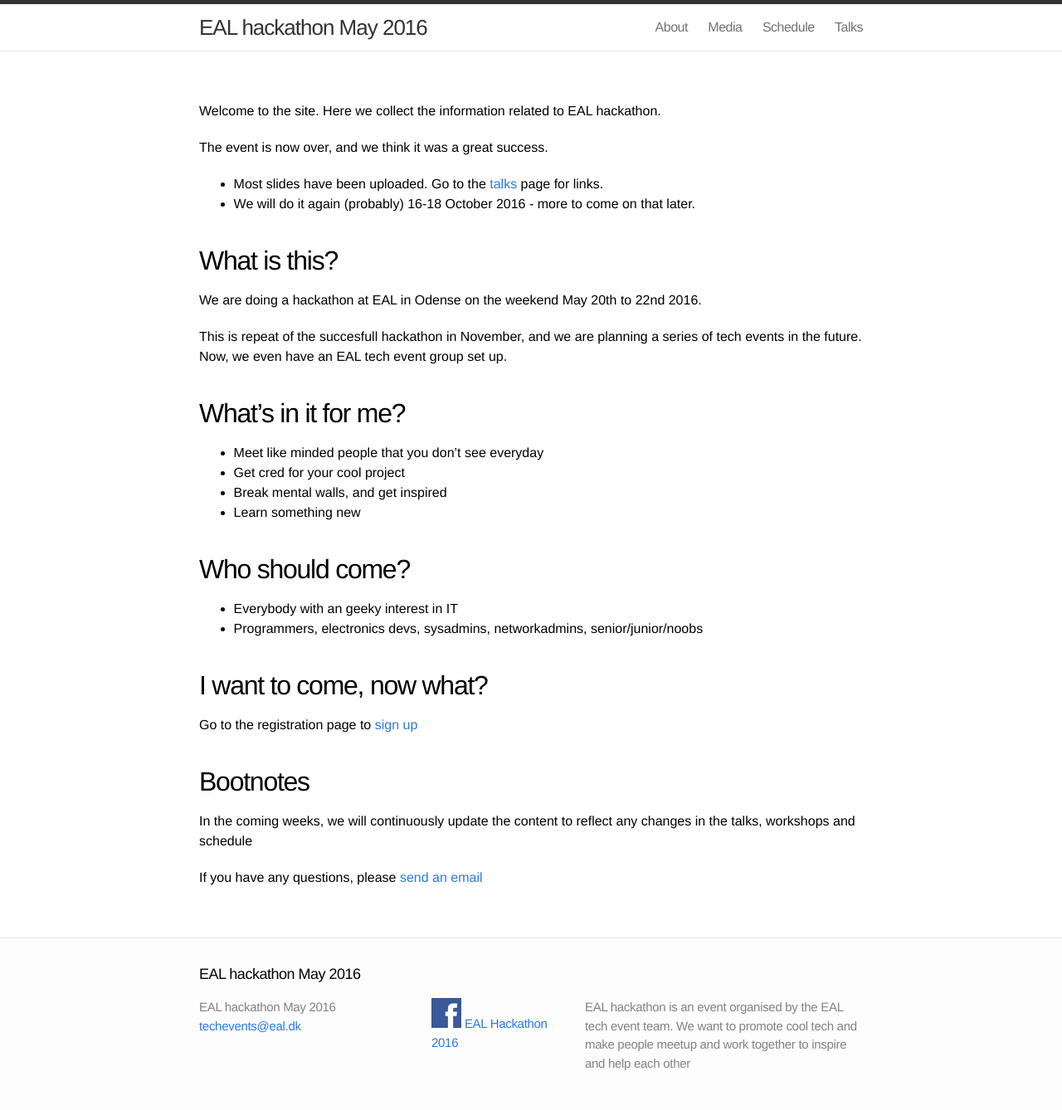
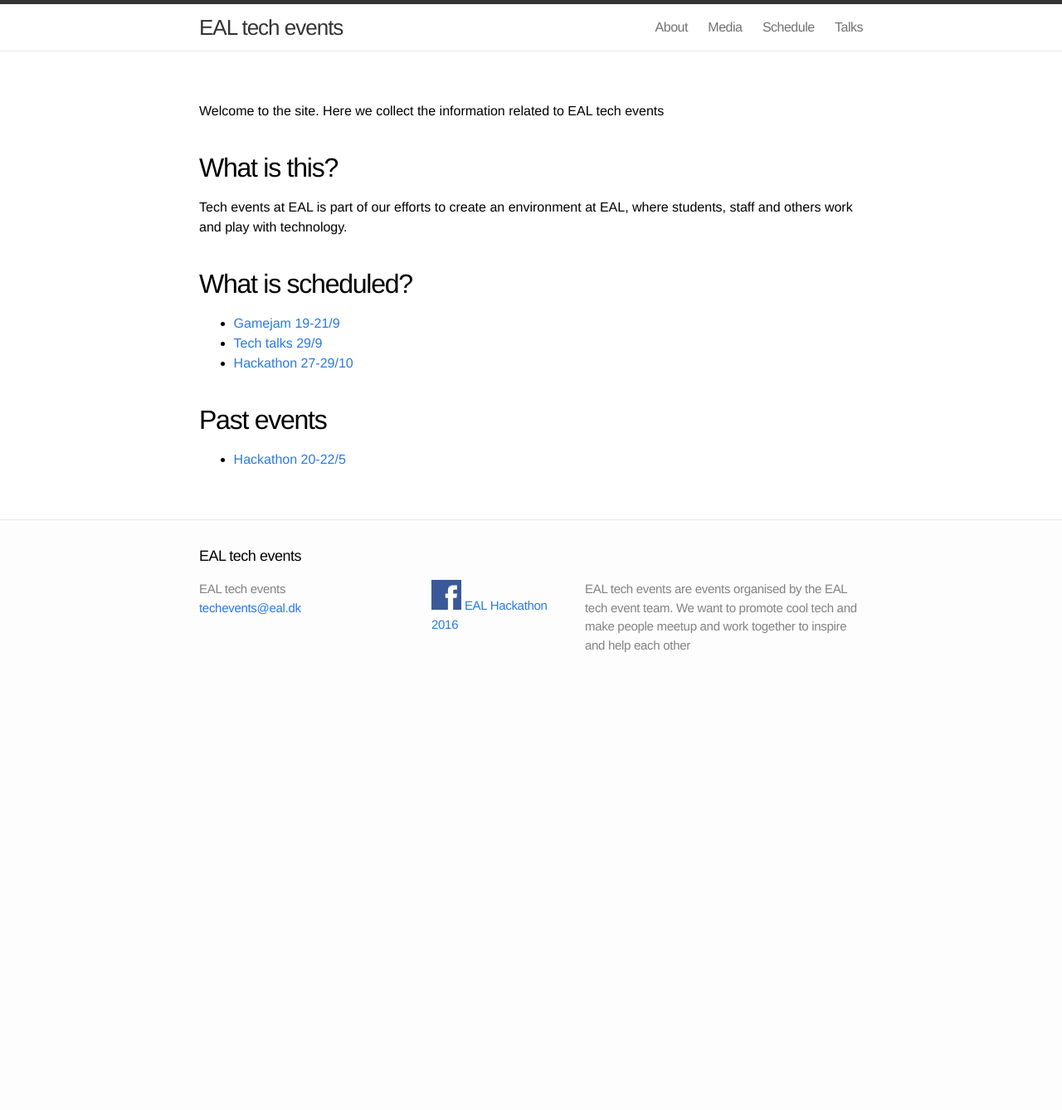
Before and after one commit to valberg/ealtechevents, a Jekyll site: the page built from index.md, in a window 1280 px wide. Shown: the whole page at 83% size. Built offline with Jekyll 4.4.1, drawn with Linux system fonts in a browser that asks for light colours; after the commit the page ends 900 px from its top, so only the background shows below that.

Commit message:
moved old hackathon stuff to subdir updated index

```diff
--- a/_config.yml
+++ b/_config.yml
@@ -1,7 +1,7 @@
 # Site settings
-title: EAL hackathon May 2016
+title: EAL tech events
 email: techevents@eal.dk
-description: "EAL hackathon is an event organised by the EAL tech event team. We want to promote cool tech and make people meetup and work together to inspire and help each other"
+description: "EAL tech events are events organised by the EAL tech event team. We want to promote cool tech and make people meetup and work together to inspire and help each other"
 #baseurl: ""
 #url: "http://yourdomain.com"
 #twitter_username: jekyllrb
@@ -10,7 +10,7 @@ facebook_grouplink: groups/243909452640594
 facebook_groupname: EAL Hackathon 2016
 
 url: https://moozer.github.io
-baseurl: /hackathon2016
+baseurl: /ealtechevents
 
 # Build settings
 markdown: kramdown
--- a/index.md
+++ b/index.md
@@ -3,44 +3,24 @@ layout: page
 ---
 
 
-Welcome to the site. Here we collect the information related to EAL hackathon.
-
-The event is now over, and we think it was a great success.
-
-* Most slides have been uploaded. Go to the [talks](talks/) page for links.
-* We will do it again (probably) 16-18 October 2016 - more to come on that later.
+Welcome to the site. Here we collect the information related to EAL tech events
 
 
 What is this?
 ---------------
 
-We are doing a hackathon at EAL in Odense on the weekend May 20th to 22nd 2016.
-
-This is repeat of the succesfull hackathon in November, and we are planning a series of tech events in the future. Now, we even have an EAL tech event group set up.
-
-What's in it for me?
------------------------
-
-* Meet like minded people that you don't see everyday
-* Get cred for your cool project
-* Break mental walls, and get inspired
-* Learn something new
-
-Who should come?
---------------------
-
-* Everybody with an geeky interest in IT
-* Programmers, electronics devs, sys­admins, networkadmins, senior/junior/noobs
+Tech events at EAL is part of our efforts to create an environment at EAL, where students, staff
+and others work and play with technology.
 
 
-I want to come, now what?
------------------------------
+What is scheduled?
+---------------------
 
-Go to the registration page to [sign up](about/)
+* [Gamejam 19-21/9](gamejam_2016_sep)
+* [Tech talks 29/9](techtalks_2016_sep)
+* [Hackathon 27-29/10](hackathon_2016_oct)
 
-Bootnotes
---------------
+Past events
+---------------
 
-In the coming weeks, we will continuously update the content to reflect any changes in the talks, workshops and schedule
-
-If you have any questions, please [send an email](mailto:{{ site.email }})
+* [Hackathon 20-22/5](hackathon_2016_may)
```
Also changed, not shown: hackathon_2016_may/index.md (added, +46 -0 lines), hackathon_2016_may/Sign up.md (renamed from Sign up.md), hackathon_2016_may/media.md (renamed from media.md), hackathon_2016_may/media/logo1.png (renamed from media/logo1.png), hackathon_2016_may/media/poster1.jpg (renamed from media/poster1.jpg), hackathon_2016_may/schedule.md (renamed from schedule.md), hackathon_2016_may/talks.md (renamed from talks.md), 14 other files.
